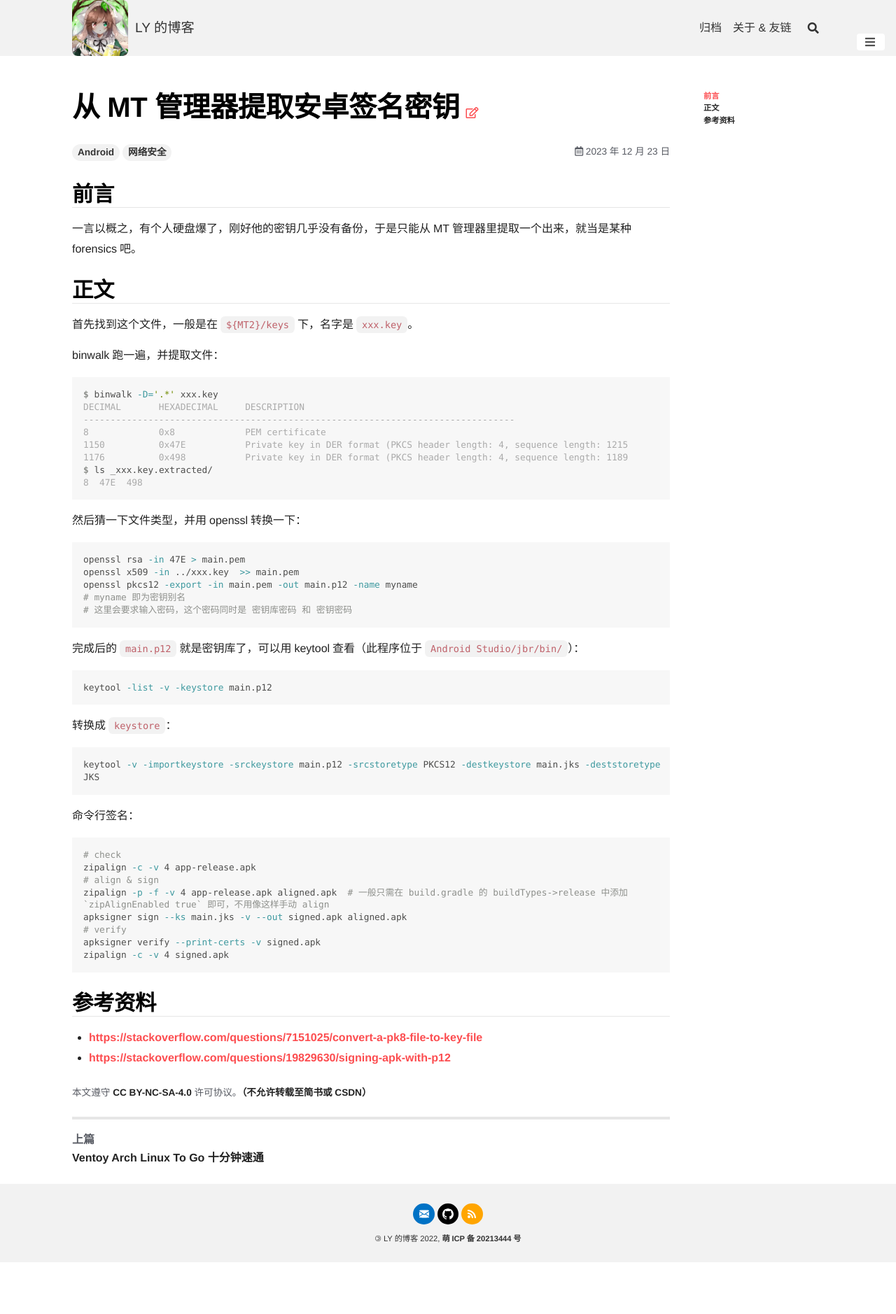
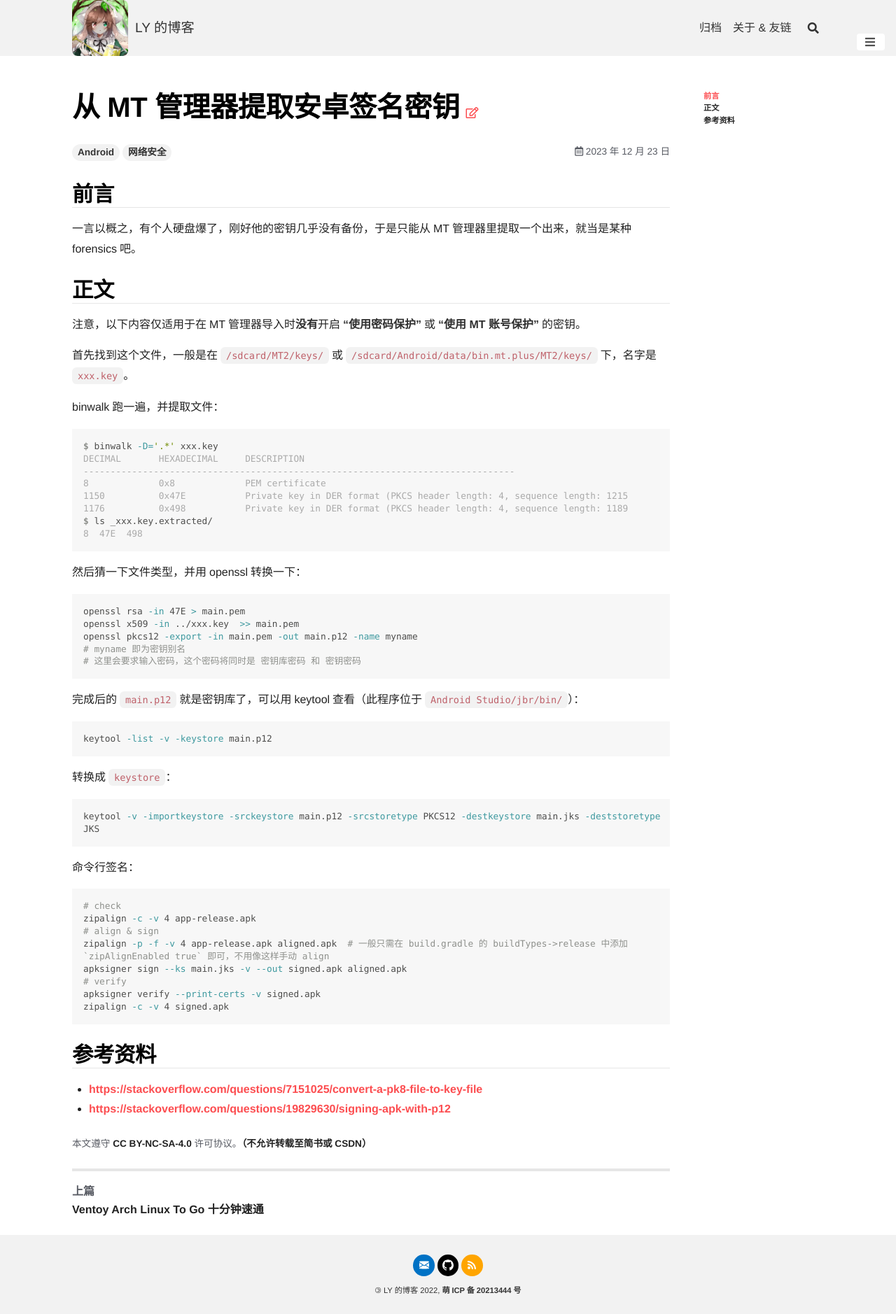
Before and after one commit to Young-Lord/Young-Lord.github.io, a Jekyll site: the page built from _posts/2023-12-23-从MT管理器提取安卓签名密钥.md, in a window 1280 px wide. Shown: the whole page at 70% size. Built offline with Jekyll 4.4.1, drawn with Linux system fonts in a browser that asks for light colours; nearby versions of some CDN libraries; comment, search, counter and statistics services are not loaded.

Commit message:
更新博文：从 MT 管理器提取安卓签名密钥

````diff
--- a/_posts/2023-12-23-从MT管理器提取安卓签名密钥.md
+++ b/_posts/2023-12-23-从MT管理器提取安卓签名密钥.md
@@ -11,7 +11,9 @@ last_modified_at: 2023-12-23
 
 ## 正文
 
-首先找到这个文件，一般是在`${MT2}/keys`下，名字是`xxx.key`。
+注意，以下内容仅适用于在MT管理器导入时**没有**开启**“使用密码保护”**或**“使用 MT 账号保护”**的密钥。
+
+首先找到这个文件，一般是在`/sdcard/MT2/keys/`或`/sdcard/Android/data/bin.mt.plus/MT2/keys/`下，名字是`xxx.key`。
 
 binwalk跑一遍，并提取文件：
 
@@ -33,7 +35,7 @@ openssl rsa -in 47E > main.pem
 openssl x509 -in ../xxx.key  >> main.pem
 openssl pkcs12 -export -in main.pem -out main.p12 -name myname
 # myname 即为密钥别名
-# 这里会要求输入密码，这个密码同时是 密钥库密码 和 密钥密码
+# 这里会要求输入密码，这个密码将同时是 密钥库密码 和 密钥密码
 ```
 
 完成后的`main.p12`就是密钥库了，可以用keytool查看（此程序位于`Android Studio/jbr/bin/`）：
````
Also changed, not shown: other parts of _posts/2023-12-23-从MT管理器提取安卓签名密钥.md (+1 -1 lines).
